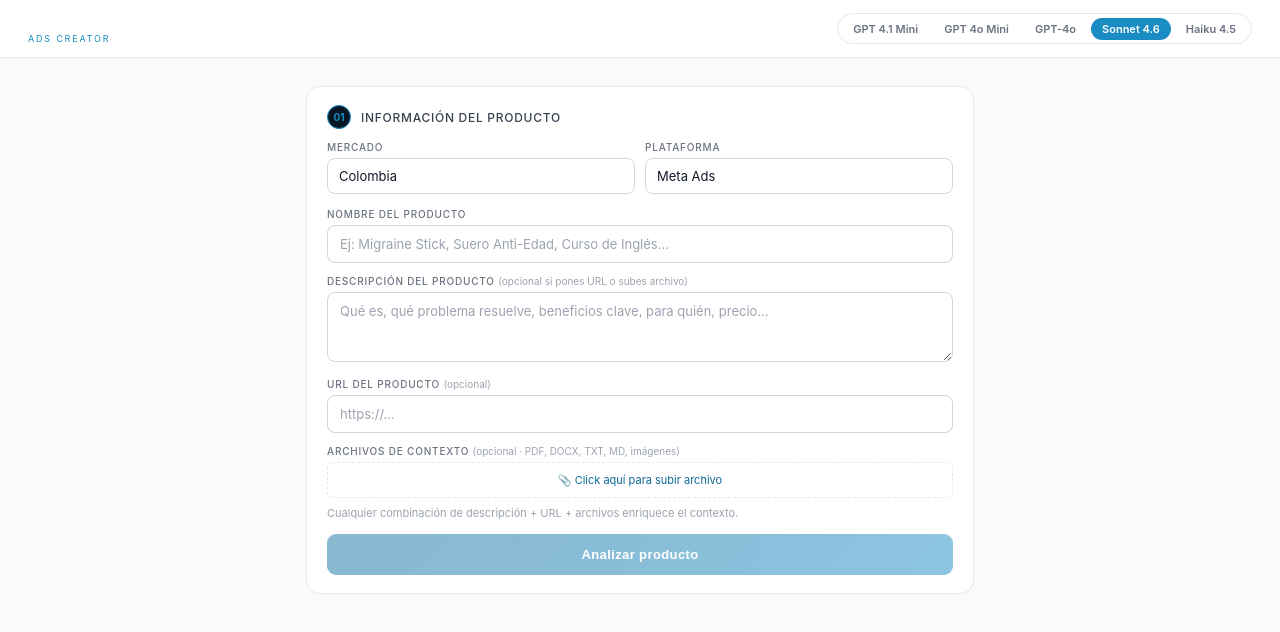
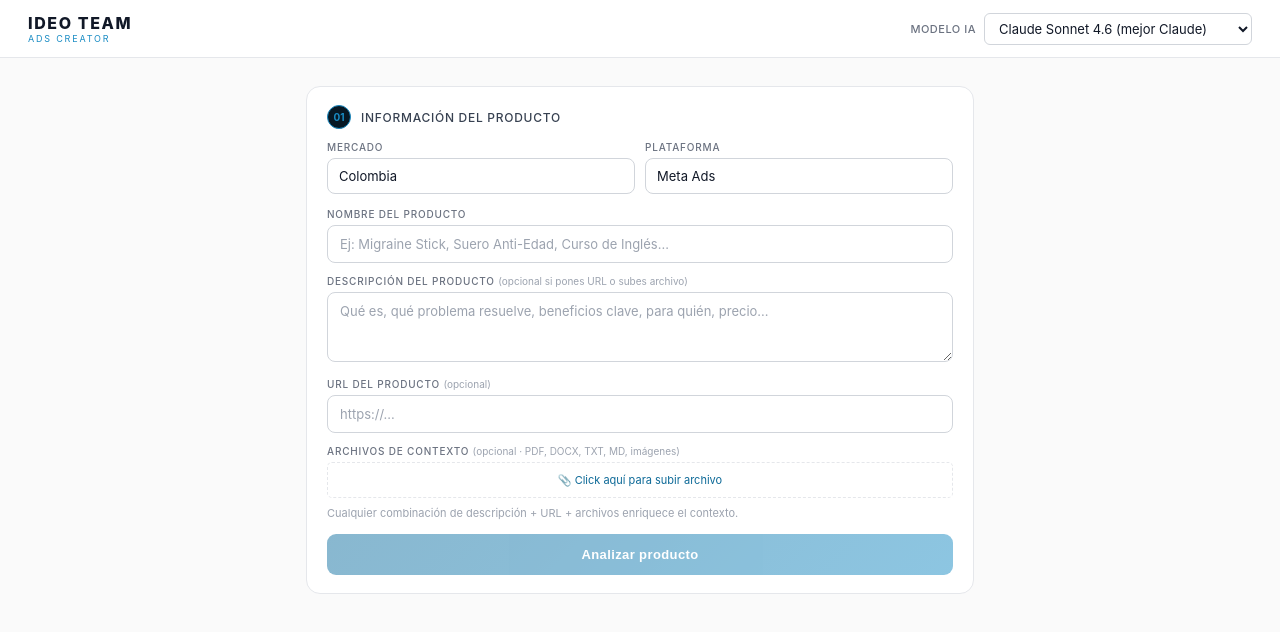
Before and after one commit to andreskortmanideo-cell/adscreator, a Next.js app: page / in a window 1280 px wide. Shown: the top 632 px of the page. Built offline with nearby package versions, Linux system fonts and the light colour scheme.

Commit message:
feat: Fix #11 + #9 (UI bugs paleta clara + recalibracion palabras 180 WPM)

```diff
--- a/pages/index.js
+++ b/pages/index.js
@@ -641,7 +641,7 @@ Audita objetivamente si las decisiones se cumplen en el contenido.`
             else{const el=document.createElement('textarea');el.value=neto;document.body.appendChild(el);el.select();document.execCommand('copy');document.body.removeChild(el)}
           }} style={{fontSize:11,color:D.blueLight,border:`1px solid ${D.blue}`,background:'transparent',borderRadius:7,padding:'4px 10px',cursor:'pointer',fontFamily:'inherit'}}>Copiar</button>
         </div>
-        <div style={{fontSize:14,color:'#fff',lineHeight:1.9,whiteSpace:'pre-wrap'}}>{neto}</div>
+        <div style={{fontSize:14,color:D.text,lineHeight:1.9,whiteSpace:'pre-wrap'}}>{neto}</div>
       </div>
     )
   }
@@ -689,29 +689,22 @@ Audita objetivamente si las decisiones se cumplen en el contenido.`
         {/* ── HEADER ── */}
         <div style={{background:'#ffffff',borderBottom:`1px solid ${D.cardBorder}`,padding:'0 28px',height:58,display:'flex',alignItems:'center',justifyContent:'space-between',position:'sticky',top:0,zIndex:10}}>
           <div style={{lineHeight:1}}>
-            <div style={{fontSize:16,fontWeight:800,color:'#fff',letterSpacing:'.1em'}}>IDEO TEAM</div>
+            <div style={{fontSize:16,fontWeight:800,color:D.text,letterSpacing:'.1em'}}>IDEO TEAM</div>
             <div style={{fontSize:9,color:D.blue,letterSpacing:'.2em',textTransform:'uppercase',marginTop:3}}>Ads Creator</div>
           </div>
 
           <div style={{display:'flex',alignItems:'center',gap:12}}>
-            {/* ── Selector de modelo ── */}
-            <div style={{display:'flex',alignItems:'center',gap:4,background:D.input,border:`1px solid ${D.cardBorder}`,borderRadius:20,padding:'3px 4px'}}>
-              {[
-                {id:'gpt-4.1-mini',  label:'GPT 4.1 Mini', desc:'Rápido · límites altos · recomendado'},
-                {id:'gpt-4o-mini',   label:'GPT 4o Mini',  desc:'Rápido · económico'},
-                {id:'gpt-4o',        label:'GPT-4o',       desc:'Mayor calidad'},
-                {id:'claude-sonnet-4-6',  label:'Sonnet 4.6',  desc:'Claude · mejor balance'},
-                {id:'claude-haiku-4-5', label:'Haiku 4.5',   desc:'Claude · rápido y barato'},
-              ].map(m=>(
-                <div key={m.id} title={m.desc} style={{position:'relative'}}>
-                  <button onClick={()=>setModeloSel(m.id)}
-                    style={{fontSize:11,fontWeight:600,padding:'4px 11px',borderRadius:16,border:'none',cursor:'pointer',fontFamily:'inherit',transition:'all .15s',
-                      background:modeloSel===m.id?D.blue:'transparent',
-                      color:modeloSel===m.id?'#fff':D.textDim}}>
-                    {m.label}
-                  </button>
-                </div>
-              ))}
+            {/* ── Selector de modelo (dropdown nativo) ── */}
+            <div style={{display:'flex',alignItems:'center',gap:8}}>
+              <span style={{fontSize:11,color:D.textDim,letterSpacing:0.5,textTransform:'uppercase',fontWeight:500}}>Modelo IA</span>
+              <select value={modeloSel} onChange={e=>setModeloSel(e.target.value)}
+                style={{background:D.input,border:`1px solid ${D.inputBorder}`,color:D.text,padding:'6px 28px 6px 10px',borderRadius:6,fontSize:13,cursor:'pointer',outline:'none',fontFamily:'inherit'}}>
+                <option value="gpt-4.1-mini">GPT-4.1 mini (rápido)</option>
+                <option value="gpt-4o-mini">GPT-4o mini (económico)</option>
+                <option value="gpt-4o">GPT-4o (calidad)</option>
+                <option value="claude-sonnet-4-6">Claude Sonnet 4.6 (mejor Claude)</option>
+                <option value="claude-haiku-4-5">Claude Haiku 4.5 (rápido Claude)</option>
+              </select>
             </div>
 
             {sesionHistorial.length>0&&(
@@ -1268,14 +1261,14 @@ Audita objetivamente si las decisiones se cumplen en el contenido.`
                   <div style={{marginTop:14, paddingTop:14, borderTop:`1px solid ${D.cardBorder}`}}>
                     {!auditorias[versionActiva] && (
                       <button onClick={()=>auditarVersion(versionActiva,'video')} disabled={auditando===String(versionActiva)}
-                        style={{fontSize:11, padding:'7px 14px', background:'#2a1d3a', border:'1px solid #5a3d8a', color:'#c5a8ff', borderRadius:7, cursor:'pointer', fontFamily:'inherit', fontWeight:600, opacity:auditando===String(versionActiva)?.5:1}}>
+                        style={{fontSize:11, padding:'7px 14px', background:D.accent, border:`1px solid ${D.cardBorder}`, color:D.textMid, borderRadius:7, cursor:'pointer', fontFamily:'inherit', fontWeight:600, opacity:auditando===String(versionActiva)?.5:1}}>
                         {auditando===String(versionActiva)?'🔍 Auditando...':'🔍 Auditar este guion'}
                       </button>
                     )}
                     {auditorias[versionActiva] && (
-                      <div style={{background:'#1a1228', border:'1px solid #5a3d8a', borderRadius:8, padding:'14px 16px', marginTop:6}}>
+                      <div style={{background:D.card, border:`1px solid ${D.cardBorder}`, borderRadius:8, padding:'14px 16px', marginTop:6}}>
                         <div style={{display:'flex',justifyContent:'space-between',alignItems:'center',marginBottom:10}}>
-                          <div style={{fontSize:11, color:'#c5a8ff', fontWeight:700, letterSpacing:'.05em', textTransform:'uppercase'}}>
+                          <div style={{fontSize:11, color:D.text, fontWeight:700, letterSpacing:'.05em', textTransform:'uppercase'}}>
                             🔍 Auditoría · Versión {versionActiva+1}
                           </div>
                           <button onClick={()=>setAuditorias(a=>{const n={...a};delete n[versionActiva];return n})}
@@ -1283,12 +1276,12 @@ Audita objetivamente si las decisiones se cumplen en el contenido.`
                             ✕ cerrar
                           </button>
                         </div>
-                        <pre style={{margin:0, fontSize:12, color:D.text, lineHeight:1.6, fontFamily:'inherit', whiteSpace:'pre-wrap'}}>
+                        <pre style={{margin:0, fontSize:12, color:D.textMid, background:D.accent, padding:'10px 12px', borderRadius:6, lineHeight:1.6, fontFamily:'inherit', whiteSpace:'pre-wrap'}}>
                           {auditorias[versionActiva]}
                         </pre>
                         <div style={{marginTop:10, display:'flex', gap:6}}>
                           <button onClick={()=>auditarVersion(versionActiva,'video')} disabled={auditando===String(versionActiva)}
-                            style={{fontSize:10, color:'#c5a8ff', background:'transparent', border:'1px solid #5a3d8a', borderRadius:5, padding:'4px 9px', cursor:'pointer'}}>
+                            style={{fontSize:10, color:D.textMid, background:'transparent', border:`1px solid ${D.cardBorder}`, borderRadius:5, padding:'4px 9px', cursor:'pointer'}}>
                             ⟳ Re-auditar
                           </button>
                           <button onClick={()=>navigator.clipboard.writeText(auditorias[versionActiva])}
@@ -1311,7 +1304,7 @@ Audita objetivamente si las decisiones se cumplen en el contenido.`
                         </div>
                         <div style={{display:'flex',gap:6,flexShrink:0}}>
                           <button onClick={()=>navigator.clipboard.writeText(v.guionNeto||v.guionVisual||v.guionCompleto)} style={{fontSize:11,color:D.blueLight,border:`1px solid ${D.blue}`,background:'transparent',borderRadius:7,padding:'4px 10px',cursor:'pointer',fontFamily:'inherit'}}>Copiar</button>
-                          <button onClick={()=>{setVersionActiva(i);setTimeout(generarVariaciones,50)}} disabled={generandoVariaciones} style={{fontSize:11,color:'#059669',border:'1px solid #a7f3d0',background:'#071e14',borderRadius:7,padding:'4px 10px',cursor:'pointer',fontFamily:'inherit',opacity:generandoVariaciones?.5:1}}>⟳ Variaciones</button>
+                          <button onClick={()=>{setVersionActiva(i);setTimeout(generarVariaciones,50)}} disabled={generandoVariaciones} style={{fontSize:11,color:D.green,border:`1px solid ${D.greenBorder}`,background:D.greenBg,borderRadius:7,padding:'4px 10px',cursor:'pointer',fontFamily:'inherit',opacity:generandoVariaciones?.5:1}}>⟳ Variaciones</button>
                         </div>
                       </div>
                       <div style={{fontSize:14,color:'#fff',lineHeight:1.9,whiteSpace:'pre-wrap'}}>{(()=>{
@@ -1332,14 +1325,14 @@ Audita objetivamente si las decisiones se cumplen en el contenido.`
                       <div style={{marginTop:12, paddingTop:10, borderTop:`1px solid ${D.cardBorder}`}}>
                         {!auditorias['imagen_'+i] && (
                           <button onClick={()=>auditarVersion(i,'imagen')} disabled={auditando==='imagen_'+i}
-                            style={{fontSize:11, padding:'6px 12px', background:'#2a1d3a', border:'1px solid #5a3d8a', color:'#c5a8ff', borderRadius:7, cursor:'pointer', fontFamily:'inherit', fontWeight:600, opacity:auditando==='imagen_'+i?.5:1}}>
+                            style={{fontSize:11, padding:'6px 12px', background:D.accent, border:`1px solid ${D.cardBorder}`, color:D.textMid, borderRadius:7, cursor:'pointer', fontFamily:'inherit', fontWeight:600, opacity:auditando==='imagen_'+i?.5:1}}>
                             {auditando==='imagen_'+i?'🔍 Auditando...':'🔍 Auditar esta idea'}
                           </button>
                         )}
                         {auditorias['imagen_'+i] && (
-                          <div style={{background:'#1a1228', border:'1px solid #5a3d8a', borderRadius:8, padding:'12px 14px', marginTop:6}}>
+                          <div style={{background:D.card, border:`1px solid ${D.cardBorder}`, borderRadius:8, padding:'12px 14px', marginTop:6}}>
                             <div style={{display:'flex',justifyContent:'space-between',alignItems:'center',marginBottom:8}}>
-                              <div style={{fontSize:11, color:'#c5a8ff', fontWeight:700, letterSpacing:'.05em', textTransform:'uppercase'}}>
+                              <div style={{fontSize:11, color:D.text, fontWeight:700, letterSpacing:'.05em', textTransform:'uppercase'}}>
                                 🔍 Auditoría · Idea {i+1}
                               </div>
                               <button onClick={()=>setAuditorias(a=>{const n={...a};delete n['imagen_'+i];return n})}
@@ -1347,7 +1340,7 @@ Audita objetivamente si las decisiones se cumplen en el contenido.`
                                 ✕
                               </button>
                             </div>
-                            <pre style={{margin:0, fontSize:11, color:D.text, lineHeight:1.6, fontFamily:'inherit', whiteSpace:'pre-wrap'}}>
+                            <pre style={{margin:0, fontSize:11, color:D.textMid, background:D.accent, padding:'10px 12px', borderRadius:6, lineHeight:1.6, fontFamily:'inherit', whiteSpace:'pre-wrap'}}>
                               {auditorias['imagen_'+i]}
                             </pre>
                           </div>
@@ -1385,18 +1378,18 @@ Audita objetivamente si las decisiones se cumplen en el contenido.`
           )}
 
           {variaciones.length>0&&(
-            <div id="variaciones-section" style={{background:'#07180f',border:'1px solid #a7f3d0',borderRadius:14,padding:'18px 20px',marginBottom:10}}>
+            <div id="variaciones-section" style={{background:D.greenBg,border:`1px solid ${D.greenBorder}`,borderRadius:14,padding:'18px 20px',marginBottom:10}}>
               <div style={{display:'flex',alignItems:'center',gap:8,marginBottom:14}}>
-                <div style={{width:24,height:24,borderRadius:'50%',border:'1px solid #059669',background:'#071e14',color:'#059669',fontSize:10,fontWeight:700,display:'flex',alignItems:'center',justifyContent:'center',flexShrink:0}}>⟳</div>
-                <div style={{fontSize:12,fontWeight:500,color:'#8ab4cc',letterSpacing:'.06em',textTransform:'uppercase'}}>Variaciones del guión seleccionado</div>
-                <button onClick={()=>setVariaciones([])} style={{marginLeft:'auto',fontSize:10,color:'#3d7a9a',border:'1px solid #0d2f45',background:'transparent',borderRadius:6,padding:'2px 8px',cursor:'pointer',fontFamily:'inherit'}}>✕ cerrar</button>
+                <div style={{width:24,height:24,borderRadius:'50%',border:`1px solid ${D.green}`,background:D.card,color:D.green,fontSize:10,fontWeight:700,display:'flex',alignItems:'center',justifyContent:'center',flexShrink:0}}>⟳</div>
+                <div style={{fontSize:12,fontWeight:500,color:D.textMid,letterSpacing:'.06em',textTransform:'uppercase'}}>Variaciones del guión seleccionado</div>
+                <button onClick={()=>setVariaciones([])} style={{marginLeft:'auto',fontSize:10,color:D.textDim,border:`1px solid ${D.cardBorder}`,background:'transparent',borderRadius:6,padding:'2px 8px',cursor:'pointer',fontFamily:'inherit'}}>✕ cerrar</button>
               </div>
               <div style={{display:'flex',gap:8,marginBottom:16}}>
                 {variaciones.map((v,i)=>(
                   <button key={i} onClick={()=>setVariacionActiva(i)}
-                    style={{flex:1,padding:'10px 8px',borderRadius:9,border:`1px solid ${variacionActiva===i?'#059669':'#a7f3d0'}`,background:variacionActiva===i?'#071e14':'#060f0a',cursor:'pointer',textAlign:'left',transition:'all .15s'}}>
-                    <div style={{fontSize:10,fontWeight:600,color:variacionActiva===i?'#059669':'#3d7a9a',letterSpacing:'.05em',textTransform:'uppercase',marginBottom:3}}>Variación {i+1}</div>
-                    <div style={{fontSize:11,color:variacionActiva===i?'#6ab8d8':'#1d5a78',lineHeight:1.3}}>{v.hook}</div>
+                    style={{flex:1,padding:'10px 8px',borderRadius:9,border:`1px solid ${variacionActiva===i?D.green:D.greenBorder}`,background:variacionActiva===i?D.card:D.input,cursor:'pointer',textAlign:'left',transition:'all .15s'}}>
+                    <div style={{fontSize:10,fontWeight:600,color:variacionActiva===i?D.green:D.textDim,letterSpacing:'.05em',textTransform:'uppercase',marginBottom:3}}>Variación {i+1}</div>
+                    <div style={{fontSize:11,color:variacionActiva===i?D.text:D.textMid,lineHeight:1.3}}>{v.hook}</div>
                   </button>
                 ))}
               </div>
```
Also changed, not shown: pages/api/generate.js (+5 -5 lines).
